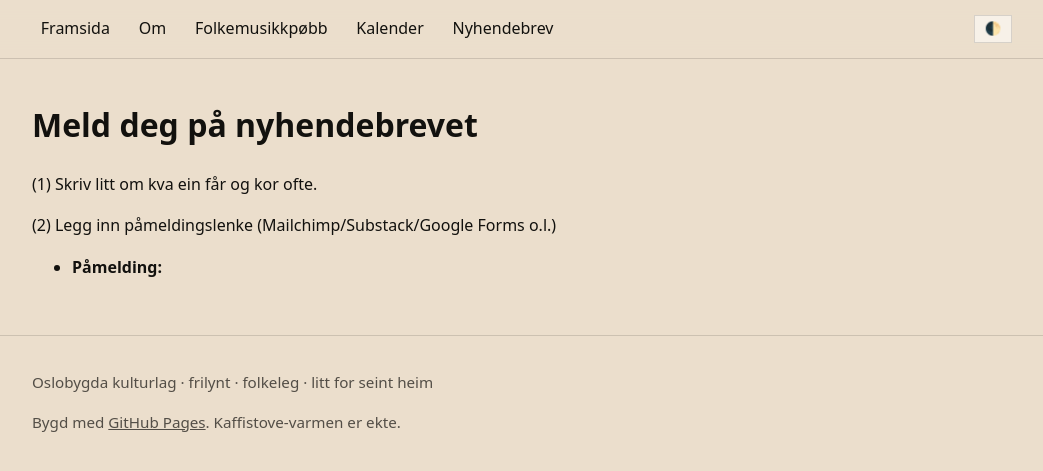
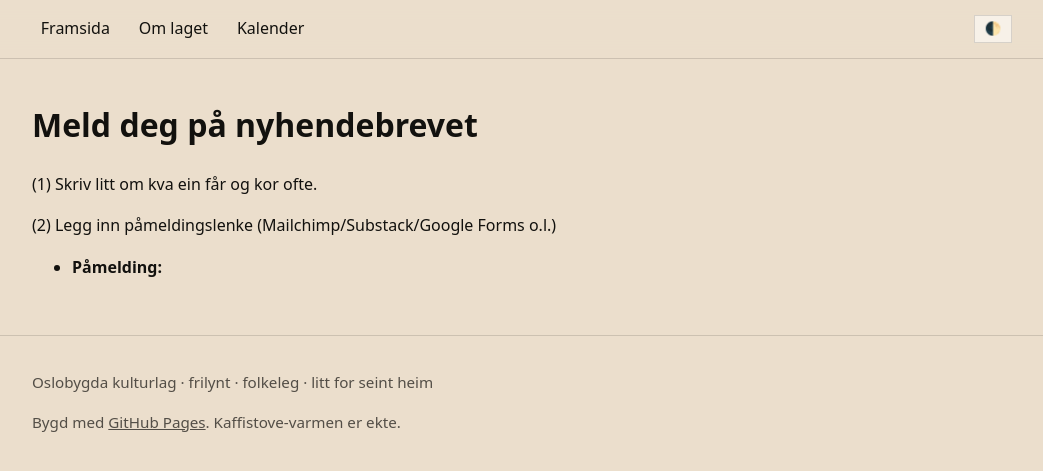
Before and after one commit to tlauen/oslobygda, a Jekyll site: the page built from brev/index.md, in a window 1280 px wide. Shown: the top 471 px of the page, without its empty margins (118-1161 px from the left). Built offline with Jekyll 4.4.1, drawn with Linux system fonts in a browser that asks for light colours.

Commit message:
Update default.html

```diff
--- a/_layouts/default.html
+++ b/_layouts/default.html
@@ -17,13 +17,7 @@
 
 <header class="site-header">
   <div class="wrap header-inner">
-    <nav class="nav" aria-label="Meny">
-      <a href="{{ '/' | relative_url }}">Framsida</a>
-      <a href="{{ '/om/' | relative_url }}">Om</a>
-      <a href="{{ '/pub/' | relative_url }}">Folkemusikkpøbb</a>
-      <a href="{{ '/kalender/' | relative_url }}">Kalender</a>
-      <a href="{{ '/brev/' | relative_url }}">Nyhendebrev</a>
-    </nav>
+    {% include nav.html %}
 
     <button class="theme-toggle" type="button" id="themeToggle" aria-label="Byt tema">
       🌓
```
